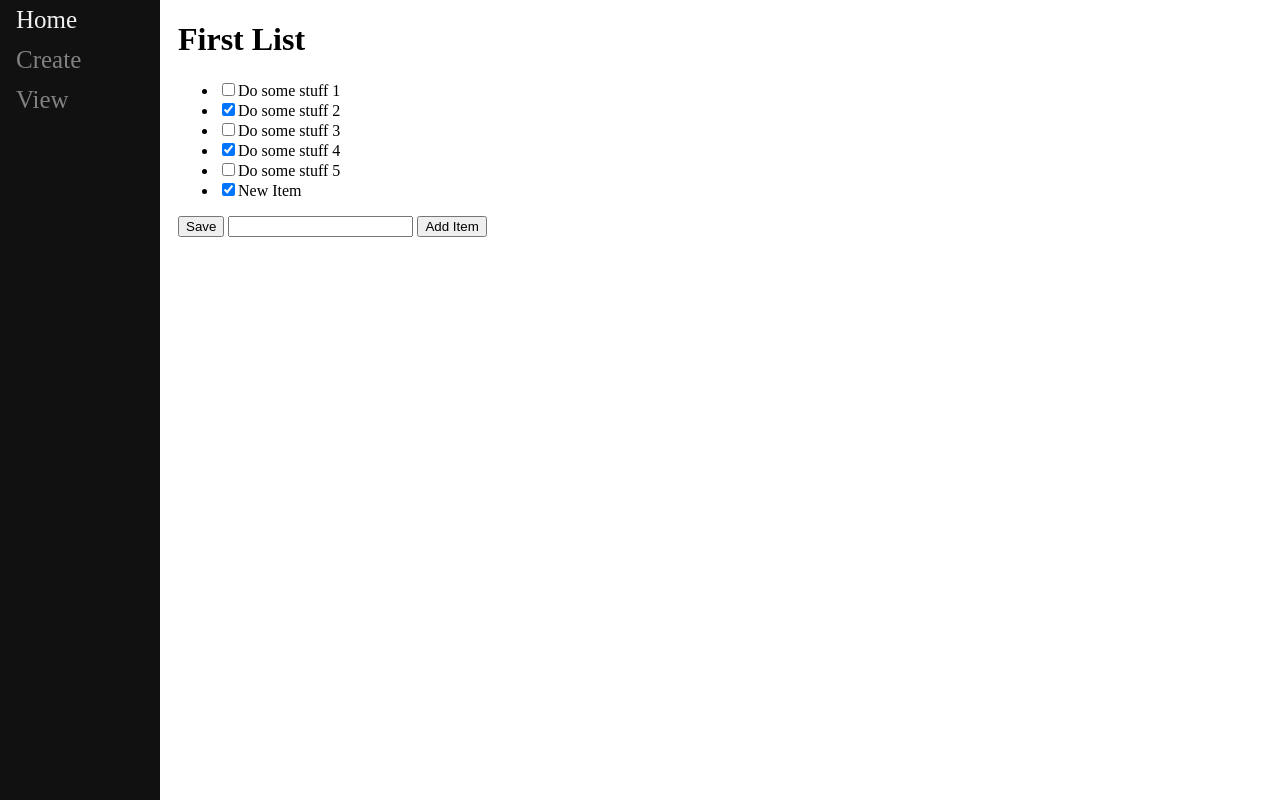
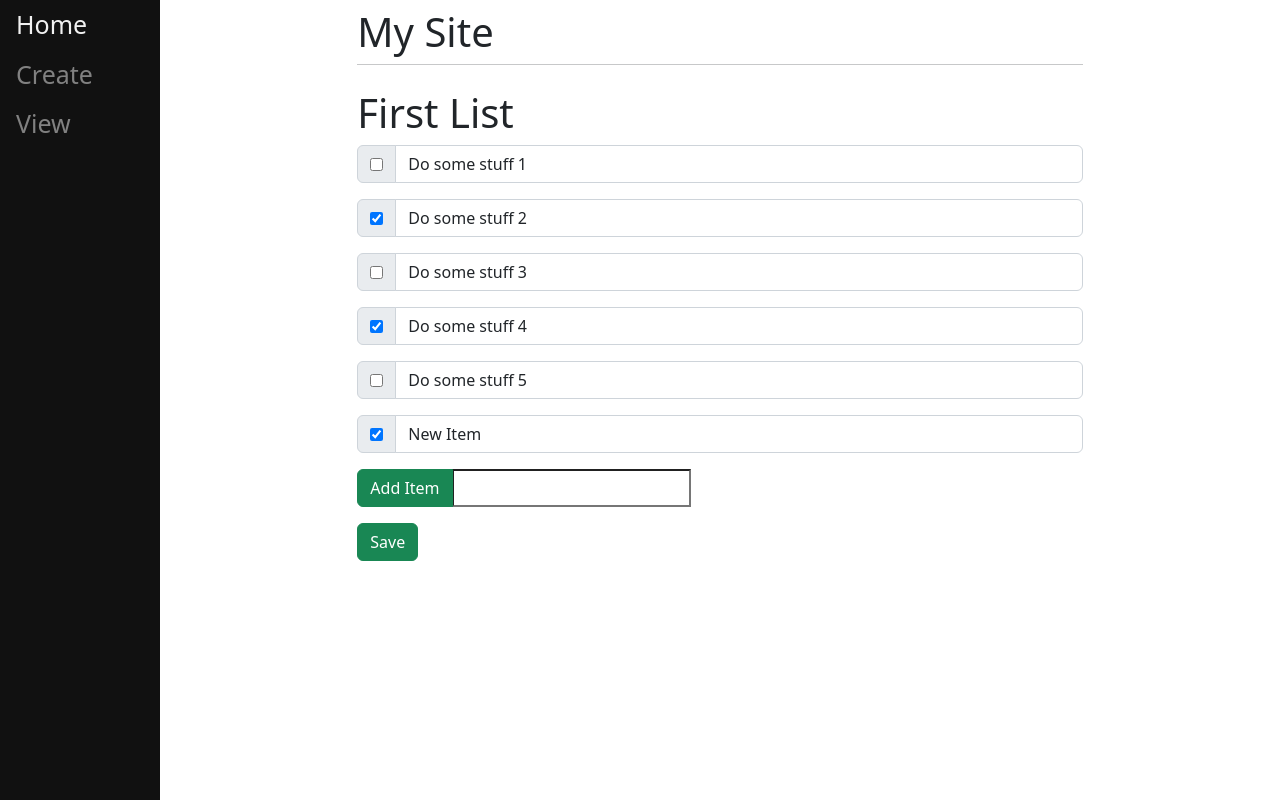
Before and after one commit to edbosisto/django-tutorial, a Django app: page /2 in a window 1280 px wide. Run offline with Django 4.2, Linux system fonts and the light colour scheme; data comes from the database, SQL or seed files in the repository.

Commit message:
added bootstrap styling to base.html and create.html

```diff
--- a/mysite/main/templates/main/base.html
+++ b/mysite/main/templates/main/base.html
@@ -1,7 +1,8 @@
 <!DOCTYPE html>
 <html lang="en">
 <head>
-    <meta charset="UTF-8">
+    <meta charset="utf-8">
+    <meta name="viewport" content="width=device-width, initial-scale=1">
     <style type="text/css">
         .sidenav {
             height: 100%;
@@ -34,6 +35,8 @@
 
     </style>
 
+    <link href="https://cdn.jsdelivr.net/npm/bootstrap@5.2.0-beta1/dist/css/bootstrap.min.css" rel="stylesheet" integrity="sha384-0evHe/X+R7YkIZDRvuzKMRqM+OrBnVFBL6DOitfPri4tjfHxaWutUpFmBp4vmVor" crossorigin="anonymous">
+
     <title>{% block title %}Ed's Website{% endblock %}</title>
 </head>
 <body>
@@ -44,10 +47,18 @@
     </div>
 
     <div id="content" name="content" class="main">
-        {% block content %}
-        default text
-        {% endblock %}
+        <div class="row justify-content-center">
+            <div class="col-8">
+                <h1 class="mt-2">My Site</h1>
+                <hr class="mt-0 mb-4">
+                {% block content %}
+                default text
+                {% endblock %}
+            </div>
+        </div>
     </div>
+
+<script src="https://cdn.jsdelivr.net/npm/bootstrap@5.2.0-beta1/dist/js/bootstrap.bundle.min.js" integrity="sha384-pprn3073KE6tl6bjs2QrFaJGz5/SUsLqktiwsUTF55Jfv3qYSDhgCecCxMW52nD2" crossorigin="anonymous"></script>
 
 </body>
 </html>
--- a/mysite/main/templates/main/list.html
+++ b/mysite/main/templates/main/list.html
@@ -6,17 +6,24 @@
     <h1>{{ ls.name }}</h1>
     <form method="post" action="#">
         {% csrf_token %}
-        <ul>
             {% for item in ls.item_set.all %}
-                {% if item.complete == True %}
-                    <li><input type="checkbox" value="clicked" name="c{{item.id}}" checked>{{item.text}}</li>
-                {% else %}
-                    <li><input type="checkbox" value="clicked" name="c{{item.id}}">{{item.text}}</li>
-                {% endif %}
+            <div class="input-group mb-3">
+                    <span class="input-group-text" id="basic-addon1">
+                        {% if item.complete == True %}
+                            <input type="checkbox" value="clicked" name="c{{item.id}}" checked>
+                        {% else %}
+                            <input type="checkbox" value="clicked" name="c{{item.id}}">
+                        {% endif %}
+                    </span>
+                <input type="text" value="{{item.text}}" class="form-control">
+            </div>
             {% endfor %}
-        </ul>
-        <button type="submit" name="save" value="save">Save</button>
-        <input type="text" name="new">
-        <button type="submit" name="newItem" value="newItem">Add Item</button>
+        <div class="input-group mb-3">
+            <button type="submit" name="newItem" value="newItem" class="btn btn-success">Add Item</button>
+            <input type="text" name="new">
+        </div>
+
+        <button type="submit" name="save" value="save" class="btn btn-success">Save</button>
+
     </form>
 {% endblock %}
```
Also changed, not shown: mysite/main/templates/main/create.html (+8 -4 lines).
